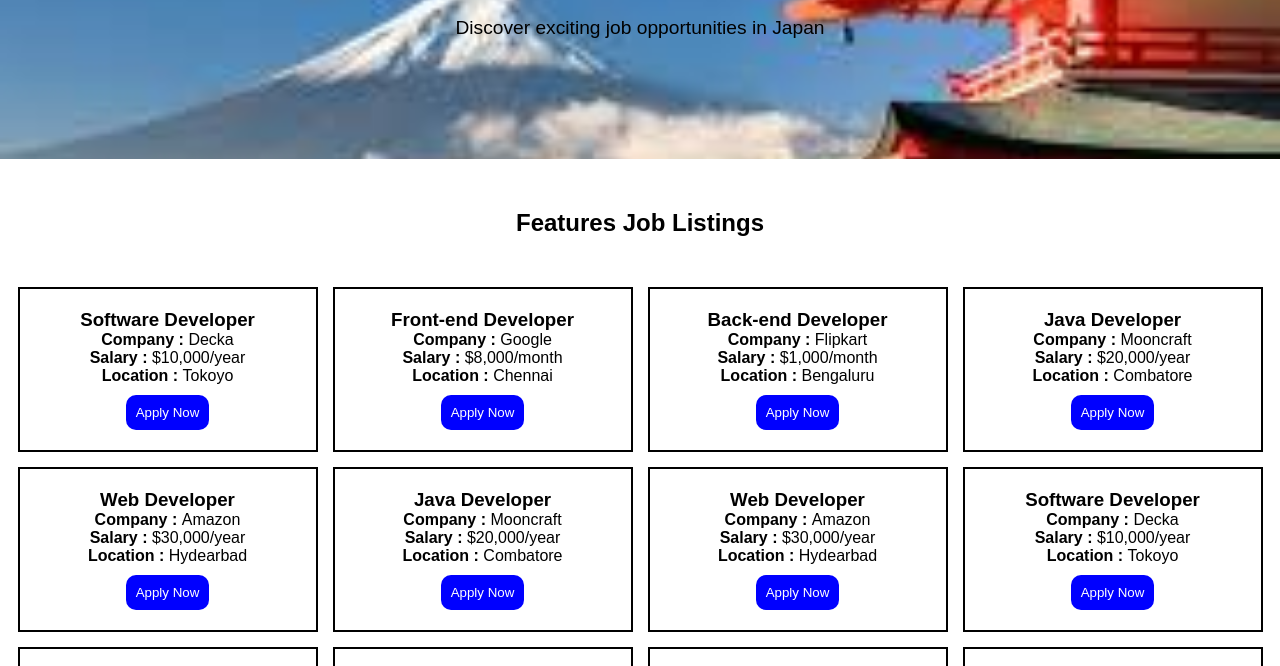
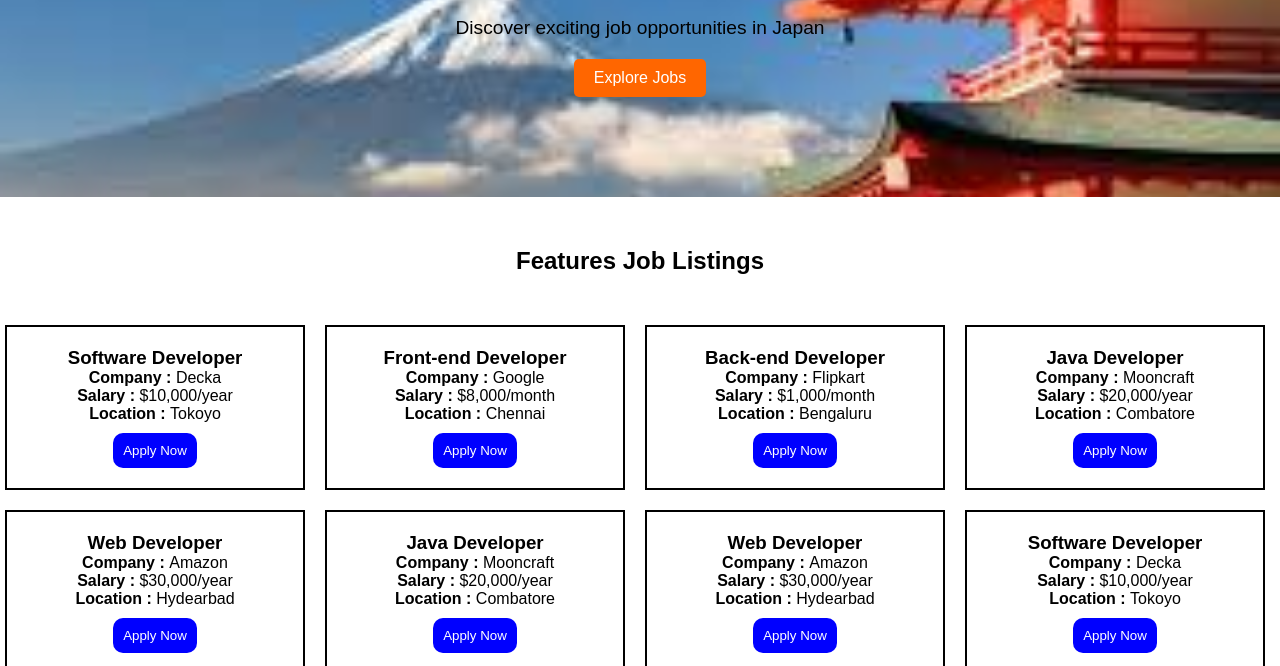
Before and after one commit to Kirubakarank007/Job-Opportunities-Web, a plain HTML site: page index.html in a window 1280 px wide. Shown: the part 206-872 px from the top of the page. Drawn offline with Linux system fonts and the light colour scheme.

Commit message:
scrollview added in job listing section

```diff
--- a/index.html
+++ b/index.html
@@ -11,7 +11,7 @@
         <nav>
           <ul>
             <li><a href="#home">Home</a></li>
-            <li><a href="#job-listings">Job Listings</a></li>
+            <li><a href="#job-listing">Job Listings</a></li>
             <li><a href="#about-japan">About Japan</a></li>
           </ul>
         </nav>
@@ -22,10 +22,11 @@
             <div class="hero-content">
                 <h1>Welcome to work Opprtunities in Japan</h1>
                 <p>Discover exciting job opportunities in Japan</p>
+                <a href="#job-listing" class="cta-btn">Explore Jobs</a>
             </div>
         </section>
 
-        <section id="job listing" class="job-listing">
+        <section id="job-listing" class="job-listing">
             <h2>Features Job Listings</h2>
             <div id="job-listing-container" class="job-listing-container">
             </div>
--- a/script.js
+++ b/script.js
@@ -1,4 +1,6 @@
-
+const jobListingContainer=document.getElementById('job-listing-container')
+let x=jobListingContainer.scrollHeight;
+let y=jobListingContainer.scrollWidth;
 const jobs =[
     {id :1, title:'Software Developer', company:'Decka',location:'Tokoyo',salary:'$10,000/year'},
     {id :2, title:'Front-end Developer', company:'Google',location:'Chennai',salary:'$8,000/month'},
@@ -22,8 +24,6 @@ const jobs =[
 ]
 
 function generateJobListings(){
-    const jobListingContainer=document.getElementById('job-listing-container')
-
     jobListingContainer.innerHTML='';
     jobs.forEach(jobs=>{
         const jobListings=document.createElement('div');
--- a/styles.css
+++ b/styles.css
@@ -62,6 +62,19 @@
     margin-bottom: 20px;
   }
 
+  .cta-btn {
+    display: inline-block;
+    background-color: #ff6600;
+    color: #fff;
+    padding: 10px 20px;
+    text-decoration: none;
+    border-radius: 5px;
+  }
+
+  .cta-btn:hover {
+    background-color: #e65c00;
+  }
+
   .job-listing {
     padding: 50px 0;
     text-align: center;
@@ -71,10 +84,29 @@
     padding: 50px 0;
     display: grid;
     grid-template-columns: 300px 300px 300px 300px;
+    justify-content: center;
+    gap: 20px;
+    max-height: 600px;
+    overflow-y: auto;
+    padding-right: 10px;
+  }
 
-    flex: 3;
-    justify-content: center;
-    gap: 15px;
+  .job-listing-container::-webkit-scrollbar {
+    width: 10px;
+    margin-right: 20%;
+    background-color: red;
+  }
+
+  .job-listing-container::-webkit-scrollbar-track {
+    background: #c5c5c5;
+  }
+
+  .job-listing-container::-webkit-scrollbar-thumb {
+    background: #888;
+  }
+
+  .job-listing-container::-webkit-scrollbar-thumb:hover {
+    background: #555;
   }
 
   .job-listings-inner {
```
